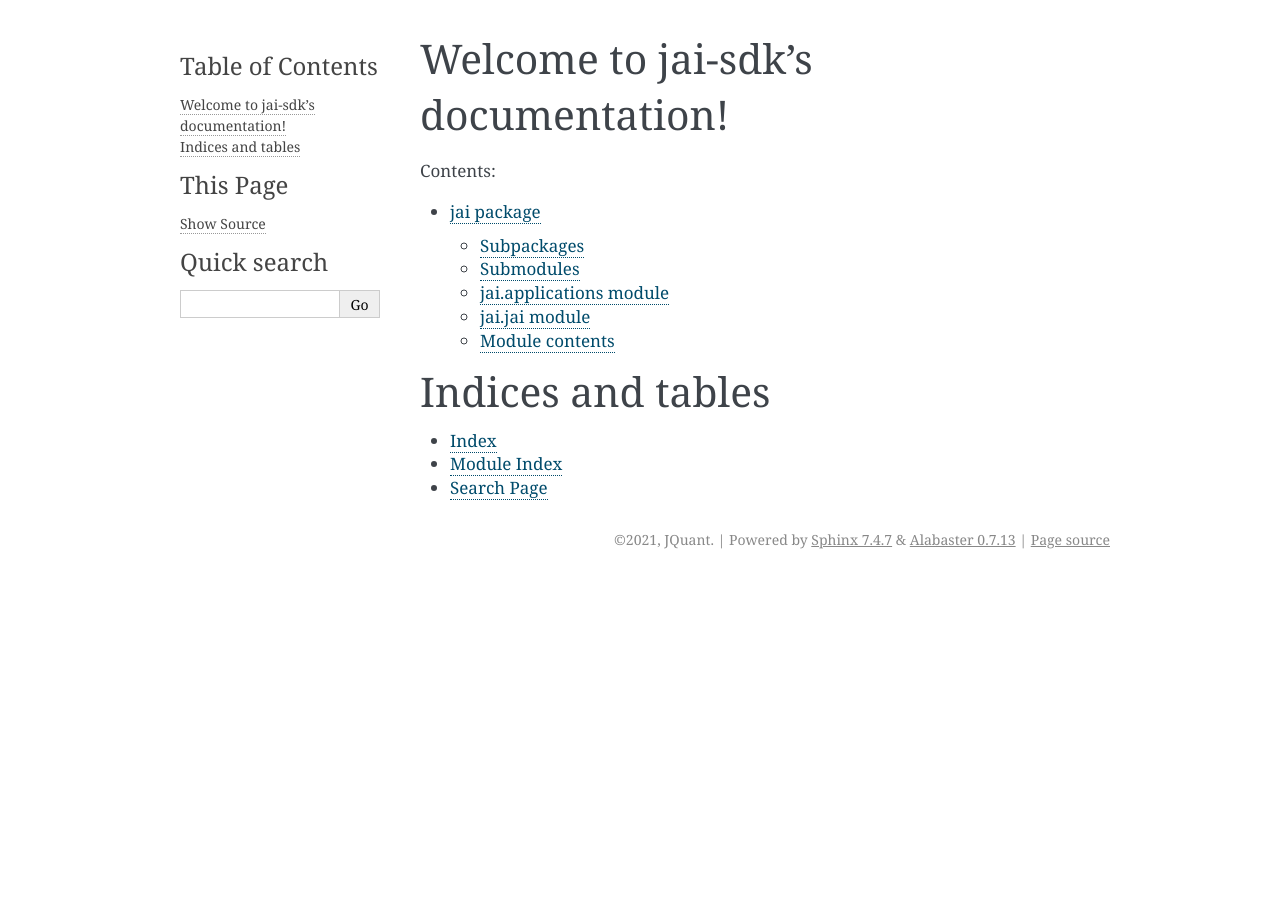
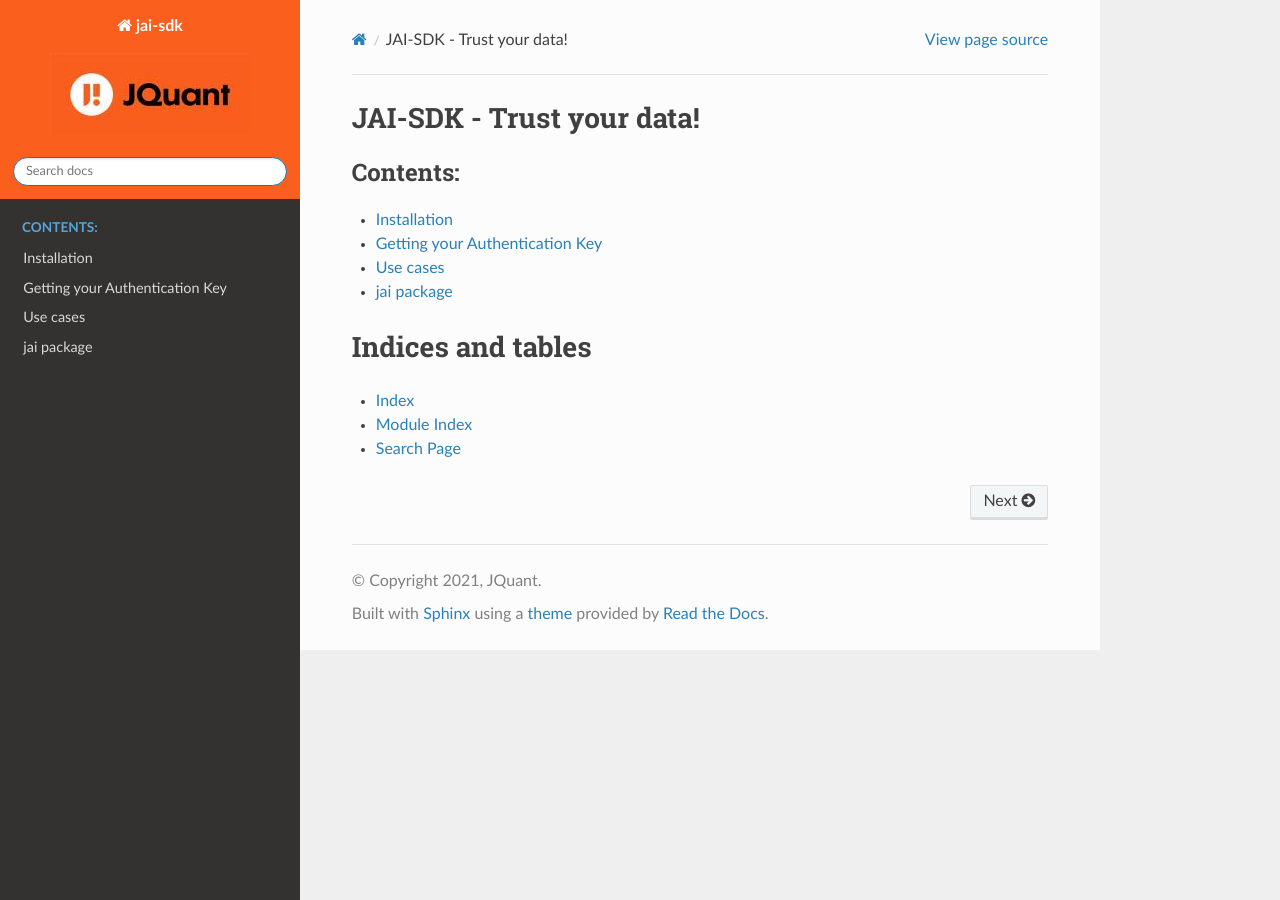
Before and after one commit to jquant/jai-sdk, a Sphinx documentation site: the page built from docs/index.rst, in a window 1280 px wide. Built offline with Sphinx 7.4.7 and the Read the Docs theme 2.0.0, drawn with Linux system fonts in a browser that asks for light colours.

Commit message:
Just an update

```diff
--- a/docs/conf.py
+++ b/docs/conf.py
@@ -12,6 +12,7 @@
 #
 import os
 import sys
+import sphinx_rtd_theme
 sys.path.insert(0, os.path.abspath('..'))
 
 # -- Project information -----------------------------------------------------
@@ -28,7 +29,7 @@
 # Add any Sphinx extension module names here, as strings. They can be
 # extensions coming with Sphinx (named 'sphinx.ext.*') or your custom
 # ones.
-extensions = ['sphinx.ext.napoleon']
+extensions = ['sphinx.ext.napoleon', 'sphinx_rtd_theme']
 
 # Add any paths that contain templates here, relative to this directory.
 templates_path = ['_templates']
@@ -46,7 +47,23 @@
 # The theme to use for HTML and HTML Help pages.  See the documentation for
 # a list of builtin themes.
 #
-html_theme = 'alabaster'
+html_logo = './static/logo.jpg'
+html_theme = 'sphinx_rtd_theme'
+html_theme_options = {
+    'analytics_anonymize_ip': False,
+    'logo_only': False,
+    'display_version': True,
+    'prev_next_buttons_location': 'bottom',
+    'style_external_links': False,
+    'vcs_pageview_mode': '',
+    'style_nav_header_background': '#fa5f1e',
+    # Toc options
+    'collapse_navigation': True,
+    'sticky_navigation': True,
+    'navigation_depth': 4,
+    'includehidden': True,
+    'titles_only': False
+}
 
 # Add any paths that contain custom static files (such as style sheets) here,
 # relative to this directory. They are copied after the builtin static files,
--- /dev/null
+++ b/docs/get_auth.rst
@@ -0,0 +1,2 @@
+Getting your Authentication Key
+===============================
--- a/docs/index.rst
+++ b/docs/index.rst
@@ -3,13 +3,16 @@
    You can adapt this file completely to your liking, but it should at least
    contain the root `toctree` directive.
 
-Welcome to jai-sdk's documentation!
-===================================
+JAI-SDK - Trust your data!
+==========================
 
 .. toctree::
-   :maxdepth: 2
+   :maxdepth: 1
    :caption: Contents:
 
+   installation
+   get_auth
+   use_cases/index
    source/jai
 
 
--- /dev/null
+++ b/docs/installation.rst
@@ -0,0 +1,10 @@
+Installation
+============
+
+You can install JAI-SDK via the Python Package Index (PyPI).
+
+To install using pip:
+
+.. code-block:: console
+
+    $ pip install jai-sdk
--- /dev/null
+++ b/docs/use_cases/index.rst
@@ -0,0 +1,10 @@
+Use cases
+=========
+
+.. toctree::
+    :maxdepth: 1
+
+    setup_data
+    check_database
+    similarity
+    remove_data
--- a/requirements.txt
+++ b/requirements.txt
@@ -3,3 +3,4 @@
 pandas==1.2.2
 tqdm==4.56.2
 pillow==8.1.0
+sphinx_rtd_theme==0.5.1
```
Also changed, not shown: docs/use_cases/check_database.rst (added, +25 -0 lines), docs/use_cases/remove_data.rst (added, +15 -0 lines), docs/use_cases/setup_data.rst (added, +36 -0 lines), docs/use_cases/similarity.rst (added, +56 -0 lines), docs/static/logo.jpg (added), 1 other file.
